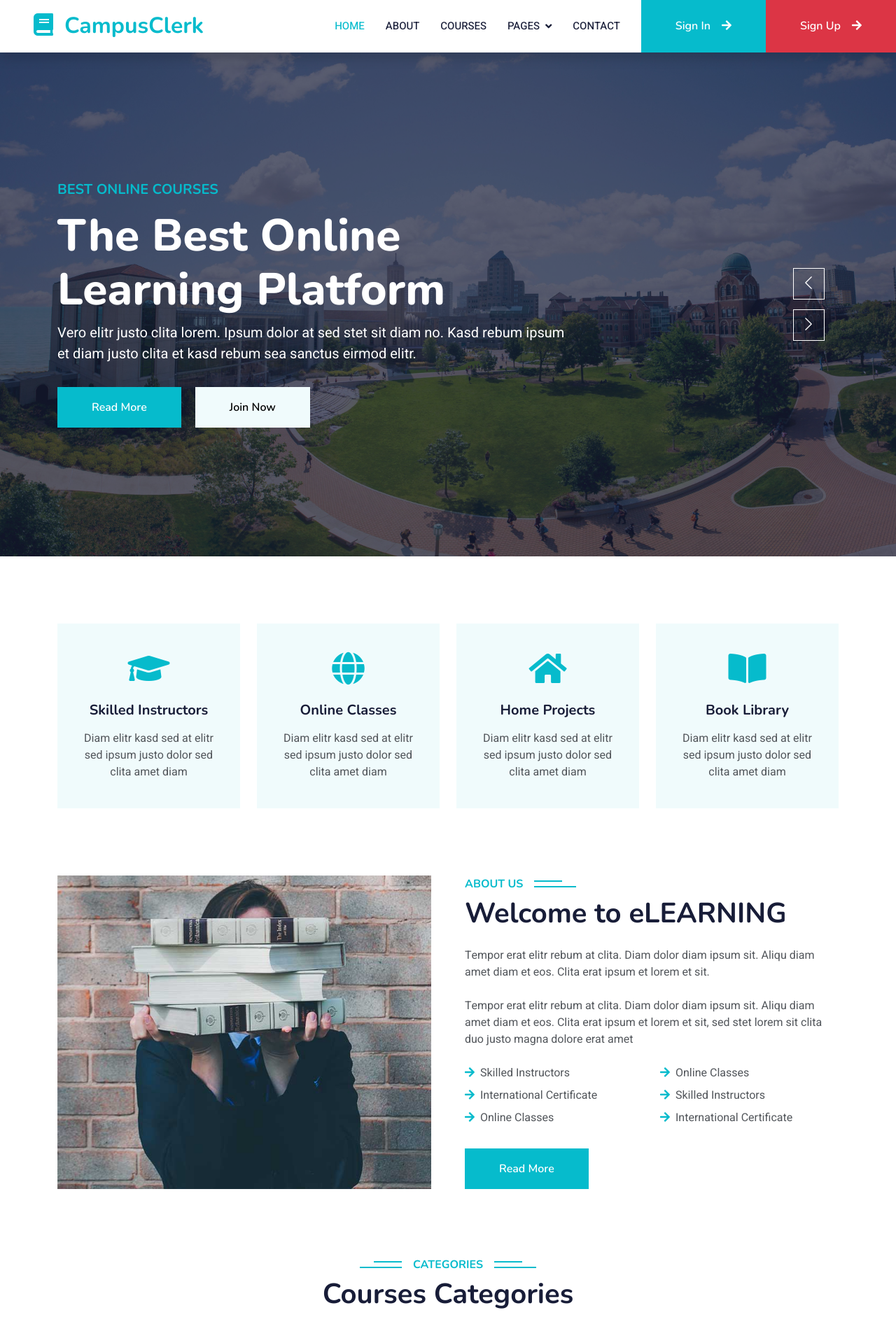
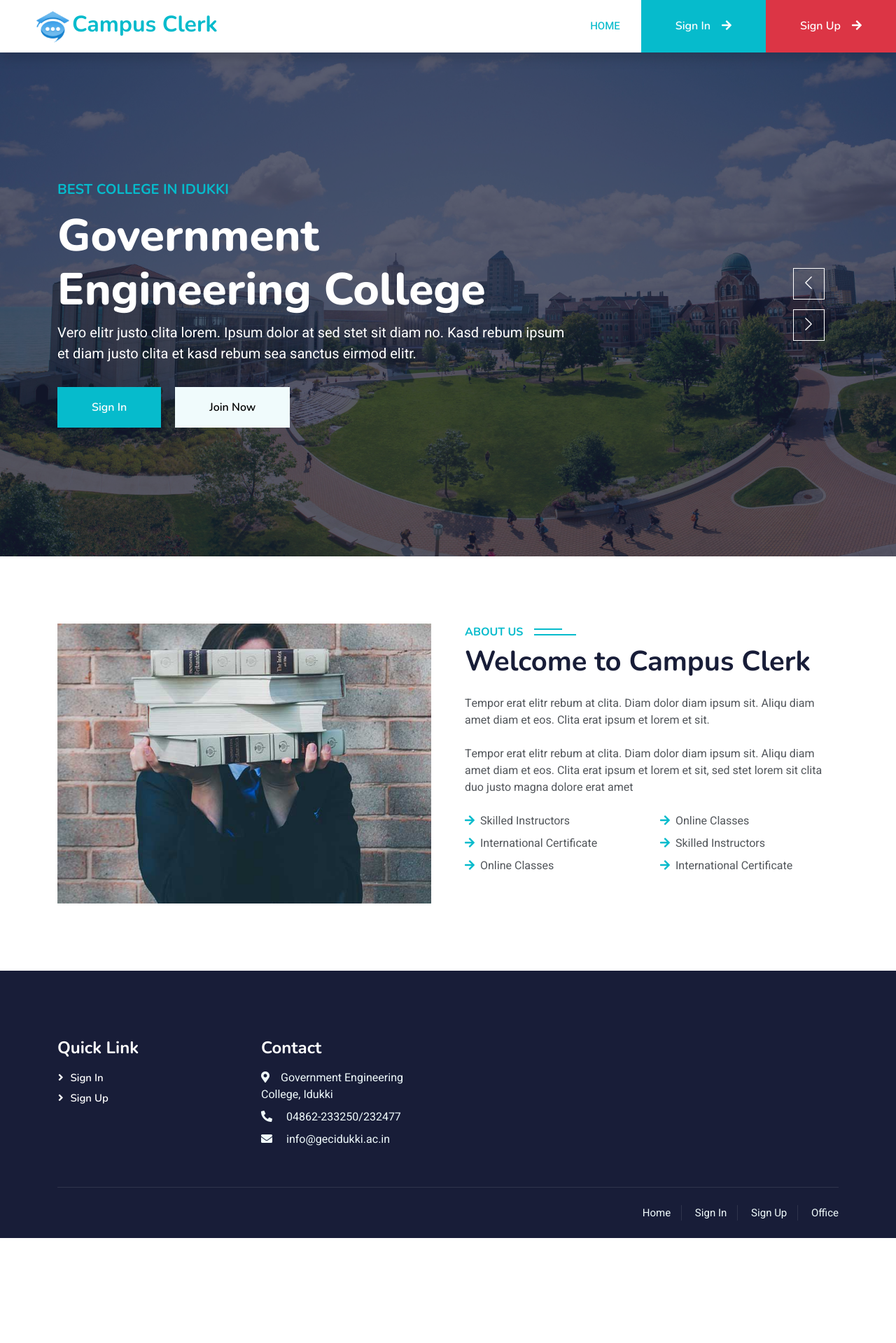
Before and after one commit to RahulMguif/Campus_Clerk, a Django app: page / in a window 1280 px wide. Shown: the top 1919 px of the page at 70% size. After the commit the page ends 1769 px from the top, so only its background shows below. Run offline with Django 5.2, Linux system fonts and the light colour scheme; some libraries are stand-ins or nearby versions.

Commit message:
adding from robin on 27-02-2025

```diff
--- a/templates/mainsite/home.html
+++ b/templates/mainsite/home.html
@@ -12,11 +12,11 @@
                 <div class="container">
                     <div class="row justify-content-start">
                         <div class="col-sm-10 col-lg-8">
-                            <h5 class="text-primary text-uppercase mb-3 animated slideInDown">Best Online Courses</h5>
-                            <h1 class="display-3 text-white animated slideInDown">The Best Online Learning Platform</h1>
+                            <h5 class="text-primary text-uppercase mb-3 animated slideInDown">Best College in Idukki</h5>
+                            <h1 class="display-3 text-white animated slideInDown">Government Engineering College</h1>
                             <p class="fs-5 text-white mb-4 pb-2">Vero elitr justo clita lorem. Ipsum dolor at sed stet sit diam no. Kasd rebum ipsum et diam justo clita et kasd rebum sea sanctus eirmod elitr.</p>
-                            <a href="" class="btn btn-primary py-md-3 px-md-5 me-3 animated slideInLeft">Read More</a>
-                            <a href="" class="btn btn-light py-md-3 px-md-5 animated slideInRight">Join Now</a>
+                            <a href="{% url 'login' %}" class="btn btn-primary py-md-3 px-md-5 me-3 animated slideInLeft">Sign In</a>
+                            <a href="{% url 'registration' %}" class="btn btn-light py-md-3 px-md-5 animated slideInRight">Join Now</a>
                         </div>
                     </div>
                 </div>
@@ -28,11 +28,11 @@
                 <div class="container">
                     <div class="row justify-content-start">
                         <div class="col-sm-10 col-lg-8">
-                            <h5 class="text-primary text-uppercase mb-3 animated slideInDown">Best Online Courses</h5>
-                            <h1 class="display-3 text-white animated slideInDown">Get Educated Online From Your Home</h1>
+                            <h5 class="text-primary text-uppercase mb-3 animated slideInDown">Top 1 in Idukki</h5>
+                            <h1 class="display-3 text-white animated slideInDown">The college has been approved by AICTE</h1>
                             <p class="fs-5 text-white mb-4 pb-2">Vero elitr justo clita lorem. Ipsum dolor at sed stet sit diam no. Kasd rebum ipsum et diam justo clita et kasd rebum sea sanctus eirmod elitr.</p>
-                            <a href="" class="btn btn-primary py-md-3 px-md-5 me-3 animated slideInLeft">Read More</a>
-                            <a href="" class="btn btn-light py-md-3 px-md-5 animated slideInRight">Join Now</a>
+                            <a href="{% url 'login' %}" class="btn btn-primary py-md-3 px-md-5 me-3 animated slideInLeft">Sign In</a>
+                            <a href="{% url 'registration' %}" class="btn btn-light py-md-3 px-md-5 animated slideInRight">Join Now</a>
                         </div>
                     </div>
                 </div>
@@ -44,7 +44,7 @@
 
 
 <!-- Service Start -->
-<div class="container-xxl py-5">
+<!-- <div class="container-xxl py-5">
     <div class="container">
         <div class="row g-4">
             <div class="col-lg-3 col-sm-6 wow fadeInUp" data-wow-delay="0.1s">
@@ -85,7 +85,7 @@
             </div>
         </div>
     </div>
-</div>
+</div> -->
 <!-- Service End -->
 
 
@@ -100,7 +100,7 @@
             </div>
             <div class="col-lg-6 wow fadeInUp" data-wow-delay="0.3s">
                 <h6 class="section-title bg-white text-start text-primary pe-3">About Us</h6>
-                <h1 class="mb-4">Welcome to eLEARNING</h1>
+                <h1 class="mb-4">Welcome to Campus Clerk</h1>
                 <p class="mb-4">Tempor erat elitr rebum at clita. Diam dolor diam ipsum sit. Aliqu diam amet diam et eos. Clita erat ipsum et lorem et sit.</p>
                 <p class="mb-4">Tempor erat elitr rebum at clita. Diam dolor diam ipsum sit. Aliqu diam amet diam et eos. Clita erat ipsum et lorem et sit, sed stet lorem sit clita duo justo magna dolore erat amet</p>
                 <div class="row gy-2 gx-4 mb-4">
@@ -123,7 +123,7 @@
                         <p class="mb-0"><i class="fa fa-arrow-right text-primary me-2"></i>International Certificate</p>
                     </div>
                 </div>
-                <a class="btn btn-primary py-3 px-5 mt-2" href="">Read More</a>
+                <!-- <a class="btn btn-primary py-3 px-5 mt-2" href="">Read More</a> -->
             </div>
         </div>
     </div>
@@ -132,7 +132,7 @@
 
 
 <!-- Categories Start -->
-<div class="container-xxl py-5 category">
+<!-- <div class="container-xxl py-5 category">
     <div class="container">
         <div class="text-center wow fadeInUp" data-wow-delay="0.1s">
             <h6 class="section-title bg-white text-center text-primary px-3">Categories</h6>
@@ -181,12 +181,12 @@
             </div>
         </div>
     </div>
-</div>
+</div> -->
 <!-- Categories Start -->
 
 
 <!-- Courses Start -->
-<div class="container-xxl py-5">
+<!-- <div class="container-xxl py-5">
     <div class="container">
         <div class="text-center wow fadeInUp" data-wow-delay="0.1s">
             <h6 class="section-title bg-white text-center text-primary px-3">Courses</h6>
@@ -279,12 +279,12 @@
             </div>
         </div>
     </div>
-</div>
+</div> -->
 <!-- Courses End -->
 
 
 <!-- Team Start -->
-<div class="container-xxl py-5">
+<!-- <div class="container-xxl py-5">
     <div class="container">
         <div class="text-center wow fadeInUp" data-wow-delay="0.1s">
             <h6 class="section-title bg-white text-center text-primary px-3">Instructors</h6>
@@ -365,12 +365,12 @@
             </div>
         </div>
     </div>
-</div>
+</div> -->
 <!-- Team End -->
 
 
 <!-- Testimonial Start -->
-<div class="container-xxl py-5 wow fadeInUp" data-wow-delay="0.1s">
+<!-- <div class="container-xxl py-5 wow fadeInUp" data-wow-delay="0.1s">
     <div class="container">
         <div class="text-center">
             <h6 class="section-title bg-white text-center text-primary px-3">Testimonial</h6>
@@ -411,7 +411,7 @@
             </div>
         </div>
     </div>
-</div>
+</div> -->
 <!-- Testimonial End -->
 
 {% endblock mainsite_content %}
--- a/templates/mainsite/index.html
+++ b/templates/mainsite/index.html
@@ -30,6 +30,11 @@
 
     <!-- Template Stylesheet -->
     <link href="{% static 'mainsite/css/style.css' %}" rel="stylesheet">
+    <style>
+        .logo{
+            width:55px
+        }
+    </style>
 </head>
 
 <body>
@@ -45,7 +50,7 @@
     <!-- Navbar Start -->
     <nav class="navbar navbar-expand-lg bg-white navbar-light shadow sticky-top p-0">
         <a href="{% url 'home' %}" class="navbar-brand d-flex align-items-center px-4 px-lg-5">
-            <h2 class="m-0 text-primary"><i class="fa fa-book me-3"></i>CampusClerk</h2>
+            <h2 class="m-0 text-primary"><img class="logo" src="{% static 'mainsite/img/Logo.png' %}" alt="">Campus Clerk</h2>
         </a>
         <button type="button" class="navbar-toggler me-4" data-bs-toggle="collapse" data-bs-target="#navbarCollapse">
             <span class="navbar-toggler-icon"></span>
@@ -53,7 +58,7 @@
         <div class="collapse navbar-collapse" id="navbarCollapse">
             <div class="navbar-nav ms-auto p-4 p-lg-0">
                 <a href="{% url 'home' %}" class="nav-item nav-link active">Home</a>
-                <a href="about.html" class="nav-item nav-link">About</a>
+                <!-- <a href="about.html" class="nav-item nav-link">About</a>
                 <a href="courses.html" class="nav-item nav-link">Courses</a>
                 <div class="nav-item dropdown">
                     <a href="#" class="nav-link dropdown-toggle" data-bs-toggle="dropdown">Pages</a>
@@ -63,7 +68,7 @@
                         <a href="404.html" class="dropdown-item">404 Page</a>
                     </div>
                 </div>
-                <a href="contact.html" class="nav-item nav-link">Contact</a>
+                <a href="contact.html" class="nav-item nav-link">Contact</a> -->
             </div>
             <a href="{% url 'login' %}" class="btn btn-primary py-4 px-lg-5 d-none d-lg-block">Sign In<i class="fa fa-arrow-right ms-3"></i></a>
             <a href="{% url 'registration' %}" class="btn btn-danger py-4 px-lg-5 d-none d-lg-block">Sign Up<i class="fa fa-arrow-right ms-3"></i></a>
@@ -80,25 +85,25 @@
             <div class="row g-5">
                 <div class="col-lg-3 col-md-6">
                     <h4 class="text-white mb-3">Quick Link</h4>
-                    <a class="btn btn-link" href="">About Us</a>
-                    <a class="btn btn-link" href="">Contact Us</a>
-                    <a class="btn btn-link" href="">Privacy Policy</a>
+                    <a class="btn btn-link" href="">Sign In</a>
+                    <a class="btn btn-link" href="">Sign Up</a>
+                    <!-- <a class="btn btn-link" href="">Privacy Policy</a>
                     <a class="btn btn-link" href="">Terms & Condition</a>
-                    <a class="btn btn-link" href="">FAQs & Help</a>
+                    <a class="btn btn-link" href="">FAQs & Help</a> -->
                 </div>
                 <div class="col-lg-3 col-md-6">
                     <h4 class="text-white mb-3">Contact</h4>
-                    <p class="mb-2"><i class="fa fa-map-marker-alt me-3"></i>123 Street, New York, USA</p>
-                    <p class="mb-2"><i class="fa fa-phone-alt me-3"></i>+012 345 67890</p>
-                    <p class="mb-2"><i class="fa fa-envelope me-3"></i>info@example.com</p>
-                    <div class="d-flex pt-2">
+                    <p class="mb-2"><i class="fa fa-map-marker-alt me-3"></i>Government Engineering College, Idukki</p>
+                    <p class="mb-2"><i class="fa fa-phone-alt me-3"></i> 04862-233250/232477</p>
+                    <p class="mb-2"><i class="fa fa-envelope me-3"></i> info@gecidukki.ac.in</p>
+                    <!-- <div class="d-flex pt-2">
                         <a class="btn btn-outline-light btn-social" href=""><i class="fab fa-twitter"></i></a>
                         <a class="btn btn-outline-light btn-social" href=""><i class="fab fa-facebook-f"></i></a>
                         <a class="btn btn-outline-light btn-social" href=""><i class="fab fa-youtube"></i></a>
                         <a class="btn btn-outline-light btn-social" href=""><i class="fab fa-linkedin-in"></i></a>
-                    </div>
+                    </div> -->
                 </div>
-                <div class="col-lg-3 col-md-6">
+                <!-- <div class="col-lg-3 col-md-6">
                     <h4 class="text-white mb-3">Gallery</h4>
                     <div class="row g-2 pt-2">
                         <div class="col-4">
@@ -128,25 +133,24 @@
                         <input class="form-control border-0 w-100 py-3 ps-4 pe-5" type="text" placeholder="Your email">
                         <button type="button" class="btn btn-primary py-2 position-absolute top-0 end-0 mt-2 me-2">SignUp</button>
                     </div>
-                </div>
+                </div> -->
             </div>
         </div>
         <div class="container">
             <div class="copyright">
                 <div class="row">
-                    <div class="col-md-6 text-center text-md-start mb-3 mb-md-0">
+                    <!-- <div class="col-md-6 text-center text-md-start mb-3 mb-md-0">
                         &copy; <a class="border-bottom" href="#">Your Site Name</a>, All Right Reserved.
 
-                        <!--/*** This template is free as long as you keep the footer author’s credit link/attribution link/backlink. If you'd like to use the template without the footer author’s credit link/attribution link/backlink, you can purchase the Credit Removal License from "https://htmlcodex.com/credit-removal". Thank you for your support. ***/-->
                         Designed By <a class="border-bottom" href="https://htmlcodex.com">HTML Codex</a><br><br>
                         Distributed By <a class="border-bottom" href="https://themewagon.com">ThemeWagon</a>
-                    </div>
-                    <div class="col-md-6 text-center text-md-end">
+                    </div> -->
+                    <div class="col-md-12 text-center text-md-end">
                         <div class="footer-menu">
-                            <a href="">Home</a>
-                            <a href="">Cookies</a>
-                            <a href="">Help</a>
-                            <a href="">FQAs</a>
+                            <a href="{% url 'home' %}">Home</a>
+                            <a href="{% url 'login' %}">Sign In</a>
+                            <a href="{% url 'registration' %}">Sign Up</a>
+                            <!-- <a href="">FQAs</a> -->
                             <a href="{% url 'office_admin_login' %}">Office</a>
                         </div>
                     </div>
```
Also changed, not shown: static/mainsite/img/Logo.png (added).
